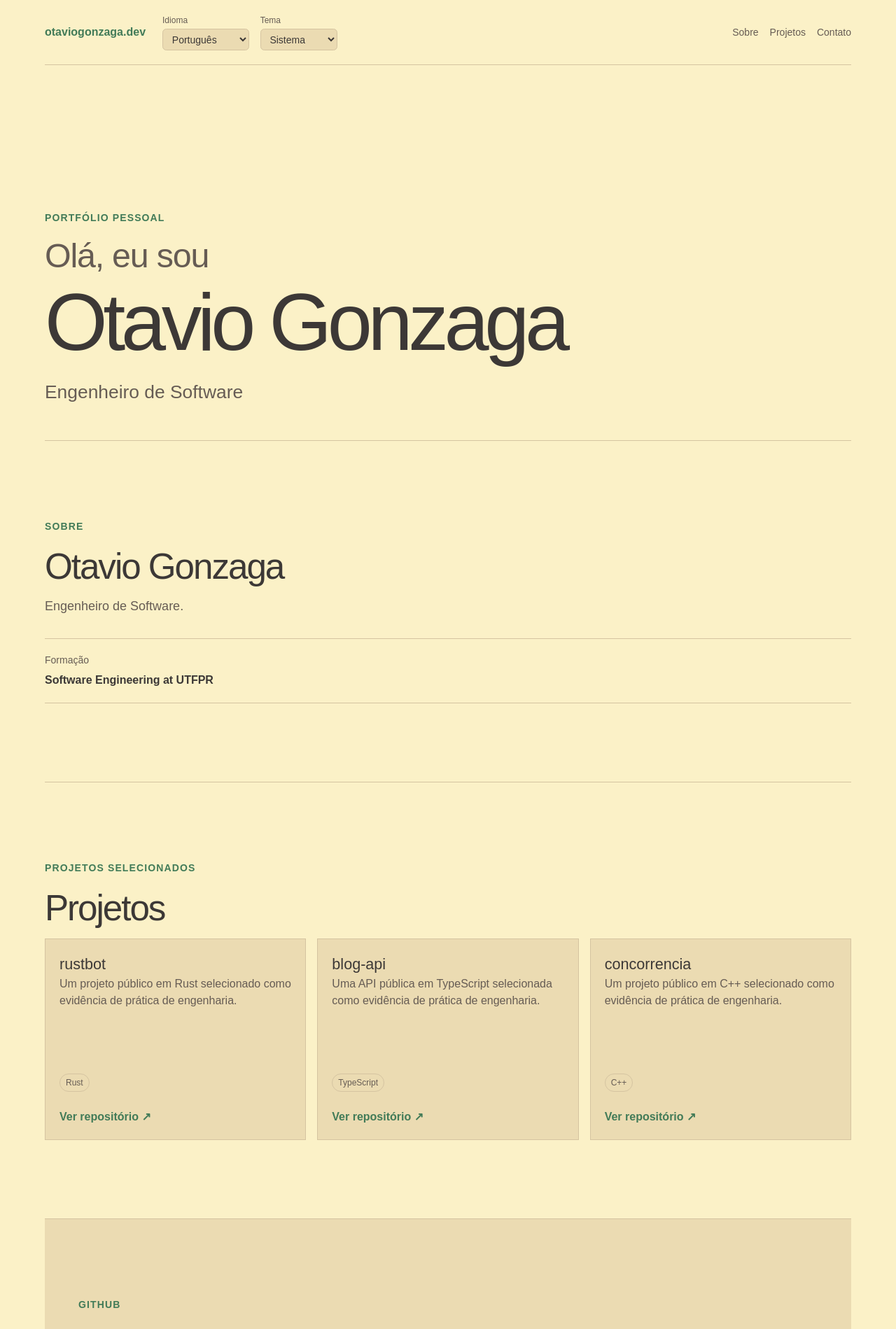
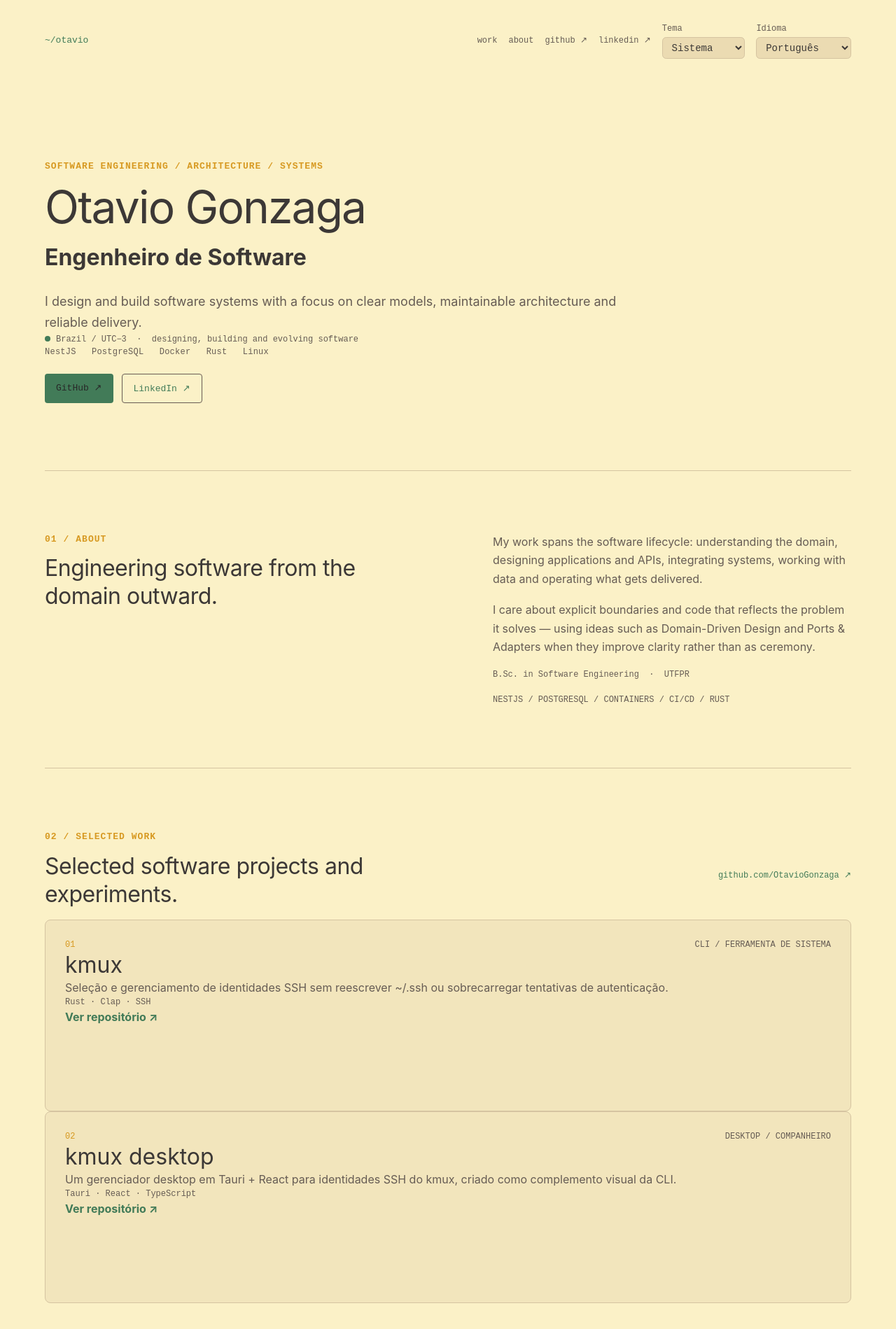
Before and after one commit to OtavioGonzaga/otaviogonzaga.dev, a Next.js app: page / in a window 1280 px wide. Shown: the top 1899 px of the page at 70% size. Built offline with nearby package versions, Linux system fonts and the light colour scheme; no server answers.

Commit message:
feat: align portfolio layout with figma

```diff
--- a/src/app/globals.css
+++ b/src/app/globals.css
@@ -66,7 +66,7 @@ body {
   min-height: 100vh;
   background: var(--background);
   color: var(--foreground);
-  font-family: Arial, Helvetica, sans-serif;
+  font-family: Inter, Arial, sans-serif;
   line-height: 1.5;
   transition:
     background-color 160ms ease,
@@ -98,15 +98,16 @@ a {
   align-items: center;
   justify-content: space-between;
   gap: 1.5rem;
-  padding-block: 1.25rem;
-  border-bottom: 1px solid var(--border);
+  padding-block: 2rem;
 }
 .navigation {
   display: flex;
   gap: 1rem;
   margin-left: auto;
   color: var(--foreground-muted);
-  font-size: 0.875rem;
+  align-items: center;
+  font-family: "IBM Plex Mono", monospace;
+  font-size: 0.75rem;
 }
 .navigation a {
   text-decoration: none;
@@ -116,7 +117,8 @@ a {
 }
 .wordmark {
   color: var(--accent);
-  font-weight: 700;
+  font-family: "IBM Plex Mono", monospace;
+  font-size: 0.8125rem;
   text-decoration: none;
 }
 .preferences {
@@ -125,7 +127,7 @@ a {
   align-items: center;
 }
 .control {
-  display: grid;
+  display: inline-grid;
   gap: 0.2rem;
   color: var(--foreground-muted);
   font-size: 0.75rem;
@@ -141,29 +143,26 @@ a {
   font-size: 0.875rem;
 }
 .main-content {
-  min-height: min(78vh, 54rem);
-  display: grid;
-  align-items: center;
-  padding-block: clamp(4rem, 14vw, 10rem);
+  padding-block: 0;
 }
 .hero {
-  max-width: 58rem;
-  padding-block: clamp(1rem, 4vw, 3rem);
+  max-width: none;
+  padding-block: 7rem 6rem;
 }
 .eyebrow {
-  margin: 0 0 1.25rem;
-  color: var(--accent);
-  font-size: 0.875rem;
+  margin: 0 0 0.75rem;
+  color: var(--gb-yellow);
+  font-family: "IBM Plex Mono", monospace;
+  font-size: 0.8125rem;
   font-weight: 700;
   letter-spacing: 0.08em;
   text-transform: uppercase;
 }
 .hero h1 {
-  max-width: 12ch;
   margin: 0;
-  font-size: clamp(3rem, 9vw, 7.25rem);
-  line-height: 0.98;
-  letter-spacing: -0.055em;
+  font-size: clamp(3rem, 5.35vw, 4rem);
+  line-height: 1.125;
+  letter-spacing: -1.8px;
 }
 .hero h1 span {
   display: block;
@@ -173,20 +172,69 @@ a {
   letter-spacing: -0.025em;
 }
 .role {
-  margin: 1.5rem 0 0;
+  margin: 0.75rem 0 1.5rem;
+  color: var(--foreground);
+  font-size: clamp(1.5rem, 2.67vw, 2rem);
+  font-weight: 700;
+}
+.hero-description {
+  max-width: 820px;
   color: var(--foreground-muted);
-  font-size: clamp(1.15rem, 2.4vw, 1.65rem);
+  font-size: 1.125rem;
+  line-height: 1.67;
+}
+.status,
+.stack,
+.project-meta,
+.project-stack,
+small {
+  font-family: "IBM Plex Mono", monospace;
+  font-size: 0.75rem;
+  color: var(--foreground-muted);
+}
+.status span {
+  display: inline-block;
+  width: 8px;
+  height: 8px;
+  border-radius: 50%;
+  background: var(--accent);
+  margin-right: 8px;
+}
+.stack {
+  letter-spacing: 0.02em;
+}
+.actions {
+  display: flex;
+  gap: 12px;
+  margin-top: 22px;
+}
+.primary-action,
+.ghost-action {
+  padding: 12px 16px;
+  border-radius: 4px;
+  font:
+    500 0.8125rem "IBM Plex Mono",
+    monospace;
+  text-decoration: none;
+}
+.primary-action {
+  background: var(--accent);
+  color: var(--gb-dark-0);
+}
+.ghost-action {
+  border: 1px solid var(--gb-dark-3);
+  color: var(--accent);
 }
 .content-section {
-  padding-block: clamp(4rem, 9vw, 7rem);
+  padding-block: 5.5rem;
   border-top: 1px solid var(--border);
 }
 .content-section h2 {
-  max-width: 16ch;
+  max-width: 820px;
   margin: 0 0 1rem;
-  font-size: clamp(2rem, 4vw, 3.4rem);
-  line-height: 1.06;
-  letter-spacing: -0.04em;
+  font-size: clamp(2rem, 3vw, 2rem);
+  line-height: 1.25;
+  letter-spacing: -0.5px;
 }
 .content-section > p:not(.eyebrow) {
   max-width: 42rem;
@@ -205,39 +253,66 @@ a {
   font-size: 0.875rem;
 }
 .project-grid {
-  display: grid;
-  grid-template-columns: repeat(3, minmax(0, 1fr));
-  gap: 1rem;
+  grid-template-columns: repeat(2, minmax(0, 528px));
+  justify-content: space-between;
 }
 .project-card {
-  display: flex;
-  min-height: 18rem;
-  flex-direction: column;
-  padding: 1.25rem;
+  min-height: 274px;
+  padding: 26px 28px;
+  gap: 16px;
   border: 1px solid var(--border);
-  background: var(--surface);
+  background: var(--surface-raised);
+  border-radius: 8px;
 }
 .project-card h3 {
   margin: 0;
-  font-size: 1.35rem;
+  font-size: 2rem;
+  line-height: 1.25;
 }
 .project-card p {
   color: var(--foreground-muted);
 }
-.project-card ul {
+.project-meta {
   display: flex;
-  flex-wrap: wrap;
-  gap: 0.5rem;
-  margin: auto 0 1.5rem;
-  padding: 0;
-  list-style: none;
+  justify-content: space-between;
+  color: var(--foreground-muted);
 }
-.project-card li {
-  padding: 0.2rem 0.5rem;
-  border: 1px solid var(--border);
-  border-radius: 999px;
+.project-meta span:first-child {
+  color: var(--gb-yellow);
+}
+.project-stack {
+  margin: auto 0 0;
+}
+.split-section,
+.section-heading {
+  display: flex;
+  justify-content: space-between;
+  gap: 8rem;
+}
+.split-section > *,
+.section-heading > * {
+  flex: 1;
+}
+.about-copy {
+  display: grid;
+  gap: 18px;
+}
+.about-copy p {
+  margin: 0;
   color: var(--foreground-muted);
-  font-size: 0.75rem;
+  font-size: 1rem;
+  line-height: 1.65;
+}
+.about-copy small {
+  display: block;
+}
+.section-heading > a {
+  align-self: center;
+  text-align: right;
+  color: var(--accent);
+  font:
+    0.75rem "IBM Plex Mono",
+    monospace;
 }
 .project-card a,
 .github-section > a,
@@ -246,8 +321,8 @@ a {
   font-weight: 700;
 }
 .github-section {
-  background: var(--surface);
-  padding-inline: clamp(1rem, 4vw, 3rem);
+  background: transparent;
+  padding-inline: 0;
 }
 .github-stats strong {
   color: var(--foreground);
@@ -281,6 +356,26 @@ a {
     margin-left: 0;
     justify-content: space-between;
   }
+  .navigation .control {
+    display: none;
+  }
+  .hero {
+    padding-block: 4rem;
+  }
+  .split-section,
+  .section-heading {
+    flex-direction: column;
+    gap: 2rem;
+  }
+  .project-grid {
+    grid-template-columns: 1fr;
+  }
+  .section-heading > a {
+    text-align: left;
+  }
+  .content-section {
+    padding-block: 4rem;
+  }
   .project-grid {
     grid-template-columns: 1fr;
   }
--- a/src/app/page.tsx
+++ b/src/app/page.tsx
@@ -16,51 +16,89 @@ export default async function Home() {
     <>
       <header className="site-header shell">
         <a className="wordmark" href="#main-content">
-          otaviogonzaga.dev
+          ~/otavio
         </a>
-        <div className="preferences">
-          <LanguageSelector label={copy.language} locale={locale} />
+        <nav aria-label={copy.home} className="navigation">
+          <a href="#projects">work</a>
+          <a href="#about">about</a>
+          <a href={profile.githubUrl} rel="noreferrer" target="_blank">
+            github ↗
+          </a>
+          <a href={profile.linkedinUrl} rel="noreferrer" target="_blank">
+            linkedin ↗
+          </a>
           <ThemeSelector
             label={copy.theme}
             options={{ system: copy.system, light: copy.light, dark: copy.dark }}
           />
-        </div>
-        <nav aria-label={copy.home} className="navigation">
-          <a href="#about">{copy.about}</a>
-          <a href="#projects">{copy.projects}</a>
-          <a href="#contact">{copy.contact}</a>
+          <LanguageSelector label={copy.language} locale={locale} />
         </nav>
       </header>
       <main className="shell main-content" id="main-content">
         <section aria-labelledby="intro-title" className="hero">
-          <p className="eyebrow">{copy.availability}</p>
-          <h1 id="intro-title">
-            <span>{copy.intro}</span> Otavio Gonzaga
-          </h1>
+          <p className="eyebrow">SOFTWARE ENGINEERING / ARCHITECTURE / SYSTEMS</p>
+          <h1 id="intro-title">Otavio Gonzaga</h1>
           <p className="role">{copy.role}</p>
+          <p className="hero-description">
+            I design and build software systems with a focus on clear models, maintainable
+            architecture and reliable delivery.
+          </p>
+          <p className="status">
+            <span />
+            Brazil / UTC−3 &nbsp;·&nbsp; designing, building and evolving software
+          </p>
+          <p className="stack">
+            NestJS&nbsp;&nbsp; PostgreSQL&nbsp;&nbsp; Docker&nbsp;&nbsp; Rust&nbsp;&nbsp; Linux
+          </p>
+          <div className="actions">
+            <a className="primary-action" href={profile.githubUrl}>
+              GitHub ↗
+            </a>
+            <a className="ghost-action" href={profile.linkedinUrl}>
+              LinkedIn ↗
+            </a>
+          </div>
         </section>
         <section aria-labelledby="about-title" className="content-section" id="about">
-          <p className="eyebrow">{copy.about}</p>
-          <h2 id="about-title">{profile.name}</h2>
-          <p>{copy.role}.</p>
-          <div className="education">
-            <span>{copy.education}</span>
-            <strong>{profile.education}</strong>
+          <div className="split-section">
+            <div>
+              <p className="eyebrow">01 / ABOUT</p>
+              <h2 id="about-title">Engineering software from the domain outward.</h2>
+            </div>
+            <div className="about-copy">
+              <p>
+                My work spans the software lifecycle: understanding the domain, designing
+                applications and APIs, integrating systems, working with data and operating what
+                gets delivered.
+              </p>
+              <p>
+                I care about explicit boundaries and code that reflects the problem it solves —
+                using ideas such as Domain-Driven Design and Ports & Adapters when they improve
+                clarity rather than as ceremony.
+              </p>
+              <small>B.Sc. in Software Engineering &nbsp;·&nbsp; UTFPR</small>
+              <small>NESTJS / POSTGRESQL / CONTAINERS / CI/CD / RUST</small>
+            </div>
           </div>
         </section>
         <section aria-labelledby="projects-title" className="content-section" id="projects">
-          <p className="eyebrow">{copy.selectedProjects}</p>
-          <h2 id="projects-title">{copy.projects}</h2>
+          <div className="section-heading">
+            <div>
+              <p className="eyebrow">02 / SELECTED WORK</p>
+              <h2 id="projects-title">Selected software projects and experiments.</h2>
+            </div>
+            <a href={profile.githubUrl}>github.com/OtavioGonzaga ↗</a>
+          </div>
           <div className="project-grid">
             {projects.map((project) => (
               <article className="project-card" key={project.slug}>
+                <div className="project-meta">
+                  <span>0{projects.indexOf(project) + 1}</span>
+                  <span>{project.category[locale]}</span>
+                </div>
                 <h3>{project.name}</h3>
                 <p>{project.description[locale]}</p>
-                <ul aria-label={project.name}>
-                  {project.technologies.map((technology) => (
-                    <li key={technology}>{technology}</li>
-                  ))}
-                </ul>
+                <p className="project-stack">{project.technologies.join("  ·  ")}</p>
                 <a href={project.repositoryUrl} rel="noreferrer" target="_blank">
                   {copy.projectRepository} <span aria-hidden="true">↗</span>
                 </a>
@@ -69,8 +107,8 @@ export default async function Home() {
           </div>
         </section>
         <section aria-labelledby="github-title" className="content-section github-section">
-          <p className="eyebrow">{copy.githubActivity}</p>
-          <h2 id="github-title">GitHub</h2>
+          <p className="eyebrow">04 / GITHUB</p>
+          <h2 id="github-title">Public code as supporting evidence of the work.</h2>
           {github ? (
             <p className="github-stats">
               <strong>{github.repositoryCount}</strong> {copy.repositories}{" "}
@@ -80,7 +118,7 @@ export default async function Home() {
             <p>{copy.githubUnavailable}</p>
           )}
           <a href={profile.githubUrl} rel="noreferrer" target="_blank">
-            GitHub <span aria-hidden="true">↗</span>
+            GitHub ↗
           </a>
         </section>
         <section
@@ -88,8 +126,12 @@ export default async function Home() {
           className="content-section contact-section"
           id="contact"
         >
-          <p className="eyebrow">{copy.contact}</p>
-          <h2 id="contact-title">{profile.name}</h2>
+          <p className="eyebrow">05 / CONTACT</p>
+          <h2 id="contact-title">Work, collaboration or open-source discussion.</h2>
+          <p>
+            GitHub is the best place to inspect the work. LinkedIn is there when a conversation
+            makes more sense than an issue or pull request.
+          </p>
           <div className="social-links">
             <a href={profile.githubUrl} rel="noreferrer" target="_blank">
               GitHub <span aria-hidden="true">↗</span>
--- a/src/modules/projects/content/projects.ts
+++ b/src/modules/projects/content/projects.ts
@@ -3,38 +3,33 @@ export type Project = {
   name: string;
   repositoryUrl: string;
   technologies: readonly string[];
+  category: { "pt-BR": string; en: string };
   description: { "pt-BR": string; en: string };
 };
 
 export const projects: readonly Project[] = [
   {
-    slug: "rustbot",
-    name: "rustbot",
-    repositoryUrl: "https://github.com/OtavioGonzaga/rustbot",
-    technologies: ["Rust"],
+    slug: "kmux",
+    name: "kmux",
+    repositoryUrl: "https://github.com/OtavioGonzaga/kmux",
+    technologies: ["Rust", "Clap", "SSH"],
+    category: { "pt-BR": "CLI / FERRAMENTA DE SISTEMA", en: "CLI / SYSTEMS TOOL" },
     description: {
-      "pt-BR": "Um projeto público em Rust selecionado como evidência de prática de engenharia.",
-      en: "A public Rust project selected as evidence of engineering practice.",
+      "pt-BR":
+        "Seleção e gerenciamento de identidades SSH sem reescrever ~/.ssh ou sobrecarregar tentativas de autenticação.",
+      en: "SSH identity selection and management without rewriting ~/.ssh or overloading authentication attempts.",
     },
   },
   {
-    slug: "blog-api",
-    name: "blog-api",
-    repositoryUrl: "https://github.com/OtavioGonzaga/blog-api",
-    technologies: ["TypeScript"],
+    slug: "kmux-desktop",
+    name: "kmux desktop",
+    repositoryUrl: "https://github.com/OtavioGonzaga/kmux-desktop",
+    technologies: ["Tauri", "React", "TypeScript"],
+    category: { "pt-BR": "DESKTOP / COMPANHEIRO", en: "DESKTOP / COMPANION" },
     description: {
-      "pt-BR": "Uma API pública em TypeScript selecionada como evidência de prática de engenharia.",
-      en: "A public TypeScript API selected as evidence of engineering practice.",
-    },
-  },
-  {
-    slug: "concorrencia",
-    name: "concorrencia",
-    repositoryUrl: "https://github.com/OtavioGonzaga/concorrencia",
-    technologies: ["C++"],
-    description: {
-      "pt-BR": "Um projeto público em C++ selecionado como evidência de prática de engenharia.",
-      en: "A public C++ project selected as evidence of engineering practice.",
+      "pt-BR":
+        "Um gerenciador desktop em Tauri + React para identidades SSH do kmux, criado como complemento visual da CLI.",
+      en: "A Tauri + React desktop manager for kmux SSH identities, designed as a visual companion to the CLI.",
     },
   },
 ];
```
Also changed, not shown: 1 other file (tests, documents, lock files or other folders).
